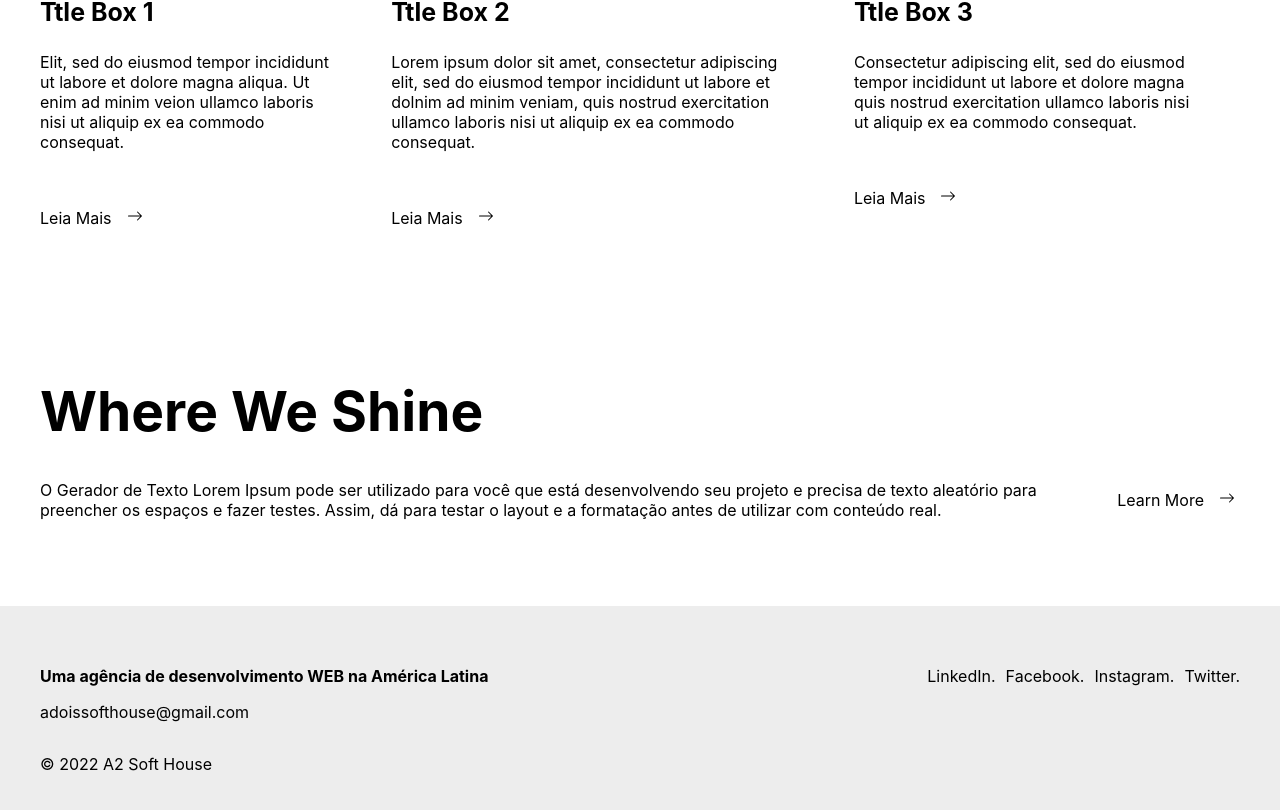
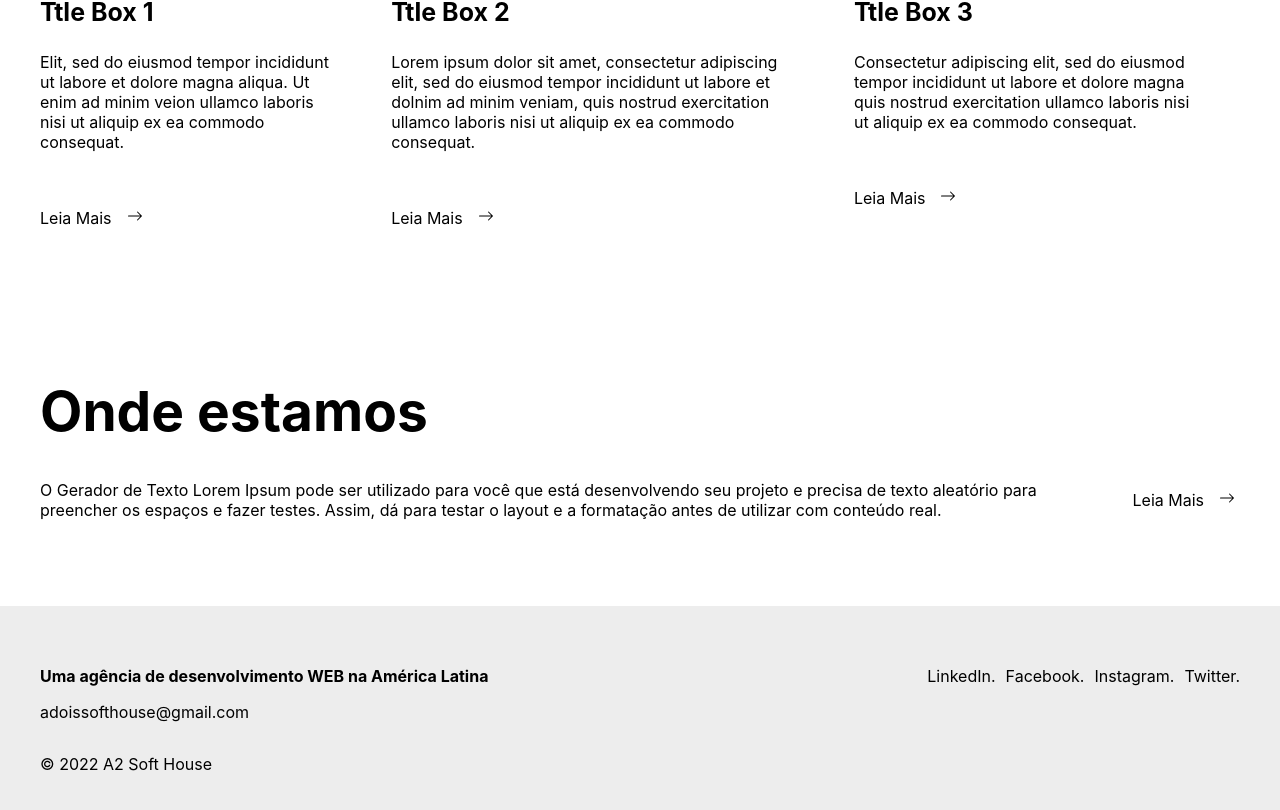
Before and after one commit to arianevasques/institucional, a Next.js app: page / in a window 1280 px wide. Shown: the part 746-1556 px from the top of the page. Built offline with nearby package versions, Linux system fonts and the light colour scheme.

Commit message:
refatora componente WhereWeShine passando props

```diff
--- a/components/WhereWeShine/WhereWeShine.js
+++ b/components/WhereWeShine/WhereWeShine.js
@@ -1,22 +1,19 @@
 import { WhereWeShineMain, Header } from "../WhereWeShine/WhereWeShine.styled";
 import { BsArrowRight } from "react-icons/bs";
 
-export default function WhereWeShine() {
+export default function WhereWeShine(props) {
   return (
     <WhereWeShineMain>
       <div>
         <Header>
-          <h2>Where We Shine</h2>
+          <h2>{props.title}</h2>
           <div className="txt1">
             <p>
-              O Gerador de Texto Lorem Ipsum pode ser utilizado para você que
-              está desenvolvendo seu projeto e precisa de texto aleatório para
-              preencher os espaços e fazer testes. Assim, dá para testar o
-              layout e a formatação antes de utilizar com conteúdo real.
+              {props.moreText}
             </p>
             <div className="learnMore">
               <a href="">
-                Learn More
+                {props.learnMore}
                 <div className="iconArrow">
                   <BsArrowRight></BsArrowRight>
                 </div>
--- a/pages/index.js
+++ b/pages/index.js
@@ -27,7 +27,11 @@ export default function Home() {
         />
       </div>
       <div className="container">
-        <WhereWeShine></WhereWeShine>
+        <WhereWeShine
+          title={"Onde estamos"}
+          moreText={"O Gerador de Texto Lorem Ipsum pode ser utilizado para você que \n\r está desenvolvendo seu projeto e precisa de texto aleatório para \n\r preencher os espaços e fazer testes. Assim, dá para testar o \n\r layout e a formatação antes de utilizar com conteúdo real."}
+          learnMore={"Leia Mais"}
+        />
       </div>
 
       <Footer></Footer>
```
